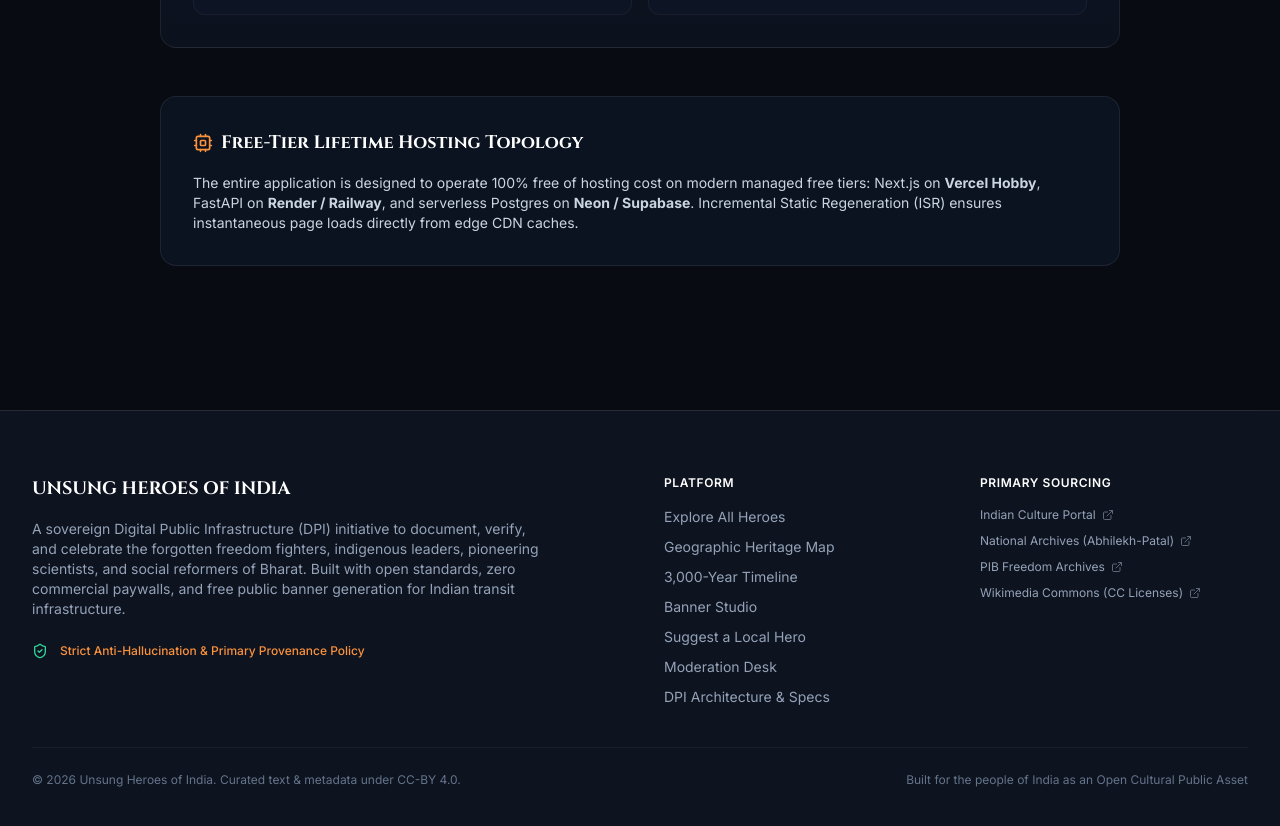
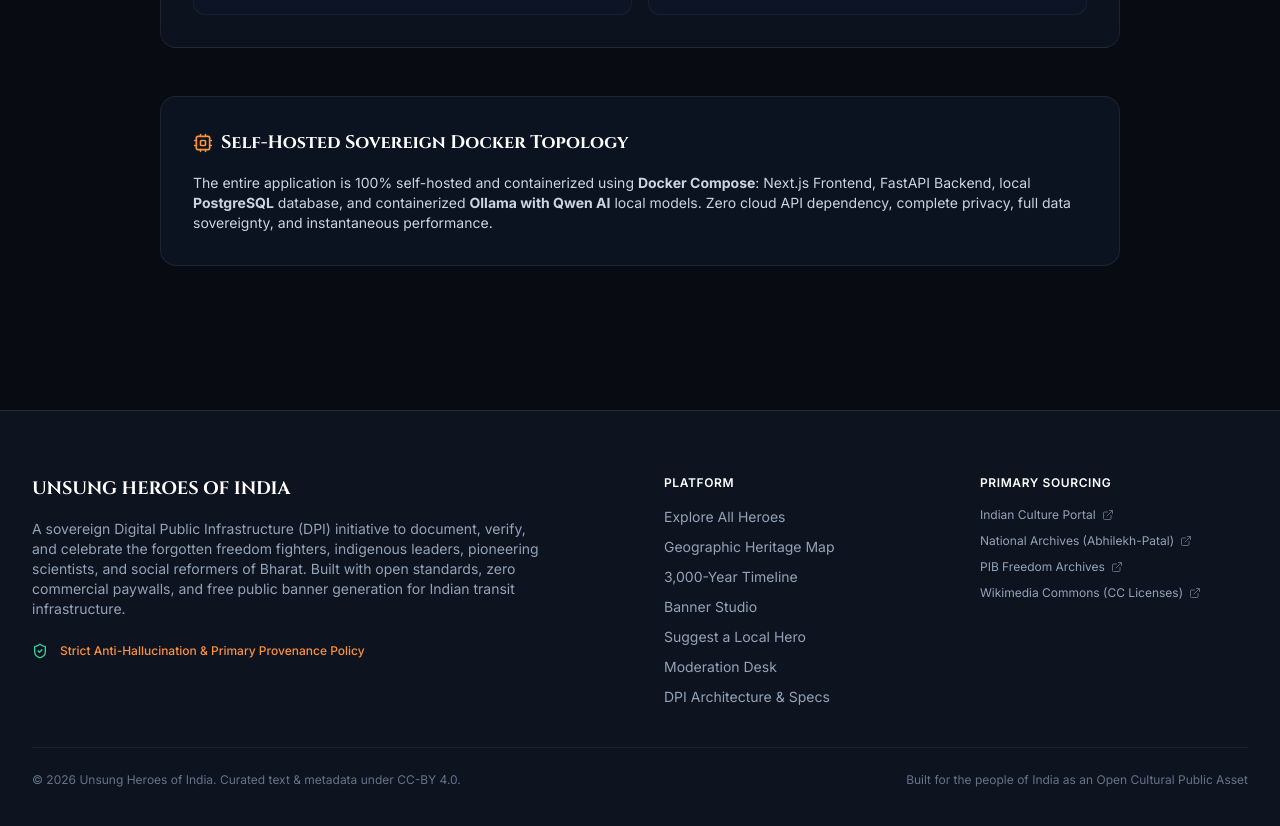
Before and after one commit to unknown404-practice/unsung-india, a Next.js app in the folder frontend/: page /about in a window 1280 px wide. Shown: the part 940-1766 px from the top of the page. Built offline with nearby package versions, Linux system fonts and the light colour scheme; no server answers; a web font is replaced by a local one.

Commit message:
docs(ui): update hosting topology banner from Vercel/Render to Self-Hosted on Docker

```diff
--- a/frontend/app/about/page.tsx
+++ b/frontend/app/about/page.tsx
@@ -69,16 +69,16 @@ export default function AboutPage() {
         </div>
       </div>
 
-      {/* 3. Free-for-Lifetime Architecture */}
+      {/* 3. Self-Hosted Docker Sovereign Topology */}
       <div className="p-8 rounded-2xl bg-glass border border-white/10 space-y-4">
         <div className="flex items-center gap-2 text-saffron-400">
           <Cpu className="w-5 h-5" />
           <h3 className="font-cinematic text-lg font-bold text-white">
-            Free-Tier Lifetime Hosting Topology
+            Self-Hosted Sovereign Docker Topology
           </h3>
         </div>
         <p className="text-xs sm:text-sm text-slate-300 leading-relaxed">
-          The entire application is designed to operate 100% free of hosting cost on modern managed free tiers: Next.js on <strong>Vercel Hobby</strong>, FastAPI on <strong>Render / Railway</strong>, and serverless Postgres on <strong>Neon / Supabase</strong>. Incremental Static Regeneration (ISR) ensures instantaneous page loads directly from edge CDN caches.
+          The entire application is 100% self-hosted and containerized using <strong>Docker Compose</strong>: Next.js Frontend, FastAPI Backend, local <strong>PostgreSQL</strong> database, and containerized <strong>Ollama with Qwen AI</strong> local models. Zero cloud API dependency, complete privacy, full data sovereignty, and instantaneous performance.
         </p>
       </div>
     </div>
```
